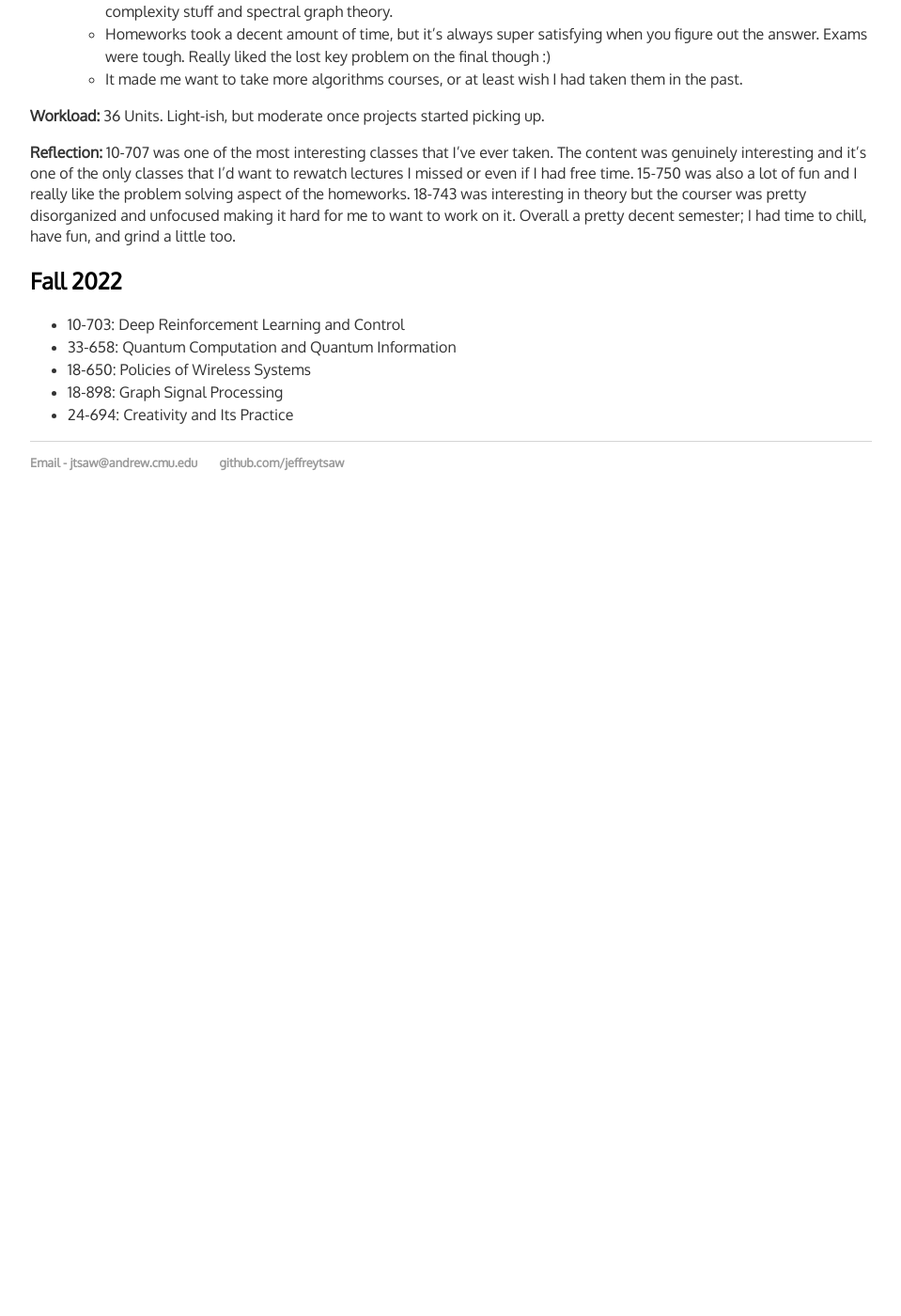
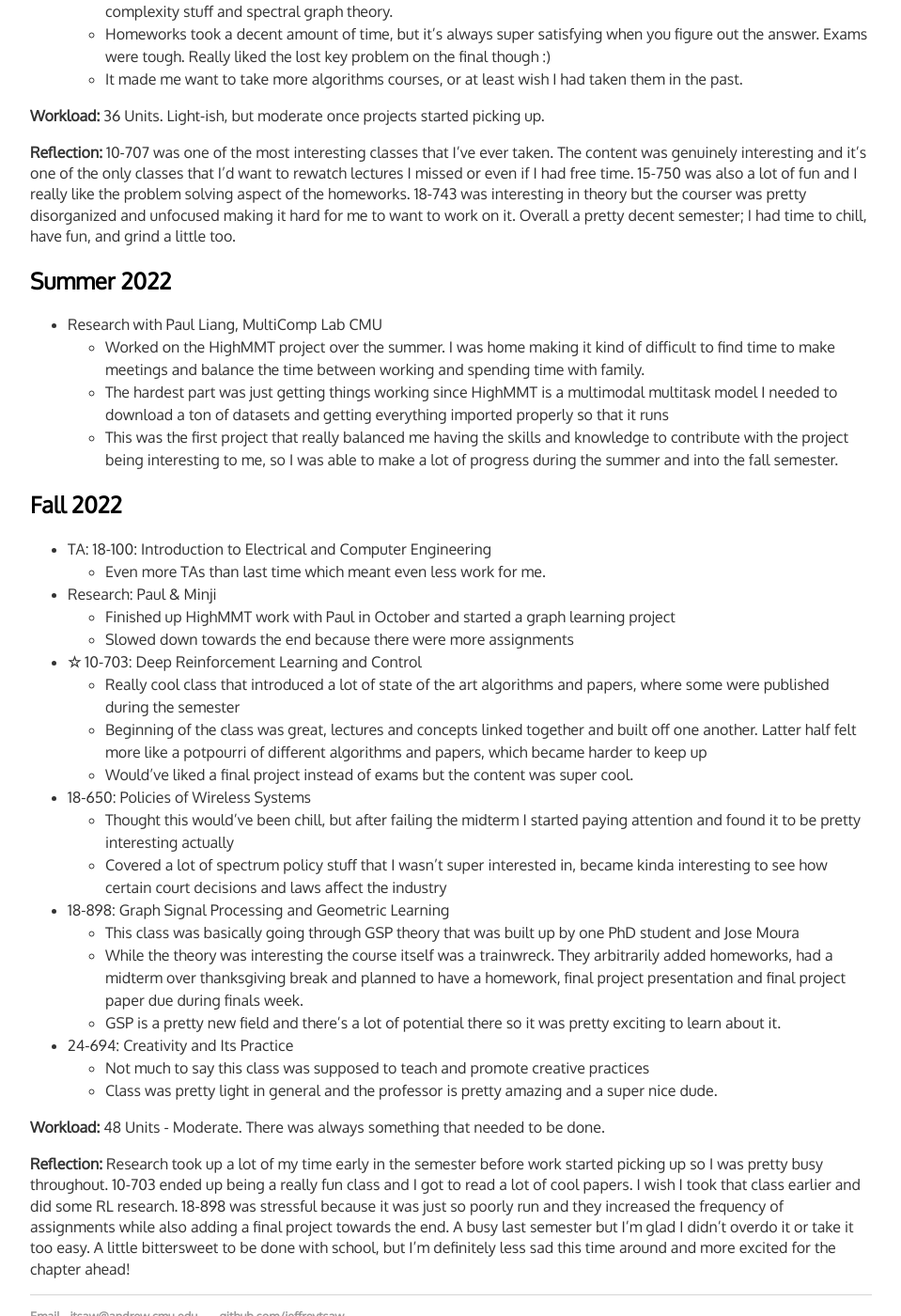
Before and after one commit to jeffreytsaw/jeffreytsaw.github.io, a Jekyll site: the page built from college.md, in a window 1280 px wide and 1400 px high, scrolled down 10558 px. Shown: the whole window at 94% size, without its empty margins (160-1119 px from the left). Built offline with Jekyll 4.4.1, drawn with Linux system fonts in a browser that asks for light colours; before the commit the page ends 11120 px from its top, so only the background shows below that.

Commit message:
update college and homepage

```diff
--- a/college.md
+++ b/college.md
@@ -297,9 +297,33 @@ I studied abroad this semester at UCL. I applied early in the fall, and they not
 
 **Reflection:** 10-707 was one of the most interesting classes that I've ever taken. The content was genuinely interesting and it's one of the only classes that I'd want to rewatch lectures I missed or even if I had free time. 15-750 was also a lot of fun and I really like the problem solving aspect of the homeworks. 18-743 was interesting in theory but the courser was pretty disorganized and unfocused making it hard for me to want to work on it. Overall a pretty decent semester; I had time to chill, have fun, and grind a little too.
 
+## Summer 2022
+- Research with Paul Liang, MultiComp Lab CMU
+    - Worked on the HighMMT project over the summer. I was home making it kind of difficult to find time to make meetings and balance the time between working and spending time with family.
+    - The hardest part was just getting things working since HighMMT is a multimodal multitask model I needed to download a ton of datasets and getting everything imported properly so that it runs
+    - This was the first project that really balanced me having the skills and knowledge to contribute with the project being interesting to me, so I was able to make a lot of progress during the summer and into the fall semester.
+
 ## Fall 2022
-- 10-703: Deep Reinforcement Learning and Control
-- 33-658: Quantum Computation and Quantum Information
+- TA: 18-100: Introduction to Electrical and Computer Engineering
+    - Even more TAs than last time which meant even less work for me.
+- Research: Paul & Minji
+    - Finished up HighMMT work with Paul in October and started a graph learning project
+    - Slowed down towards the end because there were more assignments
+- **☆** 10-703: Deep Reinforcement Learning and Control
+    - Really cool class that introduced a lot of state of the art algorithms and papers, where some were published during the semester
+    - Beginning of the class was great, lectures and concepts linked together and built off one another. Latter half felt more like a potpourri of different algorithms and papers, which became harder to keep up
+    - Would've liked a final project instead of exams but the content was super cool.
 - 18-650: Policies of Wireless Systems
-- 18-898: Graph Signal Processing
+    - Thought this would've been chill, but after failing the midterm I started paying attention and found it to be pretty interesting actually
+    - Covered a lot of spectrum policy stuff that I wasn't super interested in, became kinda interesting to see how certain court decisions and laws affect the industry
+- 18-898: Graph Signal Processing and Geometric Learning
+    - This class was basically going through GSP theory that was built up by one PhD student and Jose Moura
+    - While the theory was interesting the course itself was a trainwreck. They arbitrarily added homeworks, had a midterm over thanksgiving break and planned to have a homework, final project presentation and final project paper due during finals week.
+    - GSP is a pretty new field and there's a lot of potential there so it was pretty exciting to learn about it.
 - 24-694: Creativity and Its Practice
+    - Not much to say this class was supposed to teach and promote creative practices
+    - Class was pretty light in general and the professor is pretty amazing and a super nice dude.
+
+**Workload:** 48 Units - Moderate. There was always something that needed to be done.
+
+**Reflection:** Research took up a lot of my time early in the semester before work started picking up so I was pretty busy throughout. 10-703 ended up being a really fun class and I got to read a lot of cool papers. I wish I took that class earlier and did some RL research. 18-898 was stressful because it was just so poorly run and they increased the frequency of assignments while also adding a final project towards the end. A busy last semester but I'm glad I didn't overdo it or take it too easy. A little bittersweet to be done with school, but I'm definitely less sad this time around and more excited for the chapter ahead!
--- a/index.html
+++ b/index.html
@@ -63,7 +63,7 @@ title: Jeffrey Tsaw
               <p style="padding: 0; margin: 0"> <a href = "https://arxiv.org/abs/2203.01311">arxiv</a>, <a href = "https://github.com/pliang279/HighMMT">code</a></p>
               <p style="padding: 0; margin: 0">Submitted to TMLR 2022</p>
               <p>An information theory-centric metric quantifying modality heterogeneity is introduced to measure affinity between modalities across tasks.
-                This metric is used to inform parameter groupings in a Transformer based multimodal multitask model that achieve SOTA across several tasks with a significant reduction in parameters </p>
+                This metric is used to inform parameter groupings in a Transformer based multimodal multitask model that achieves SOTA across several tasks with a significant reduction in parameters </p>
             </td>
           </tr>
         </tbody>
```
Also changed, not shown: other parts of college.md (+1 -1 lines), 1 other file.
